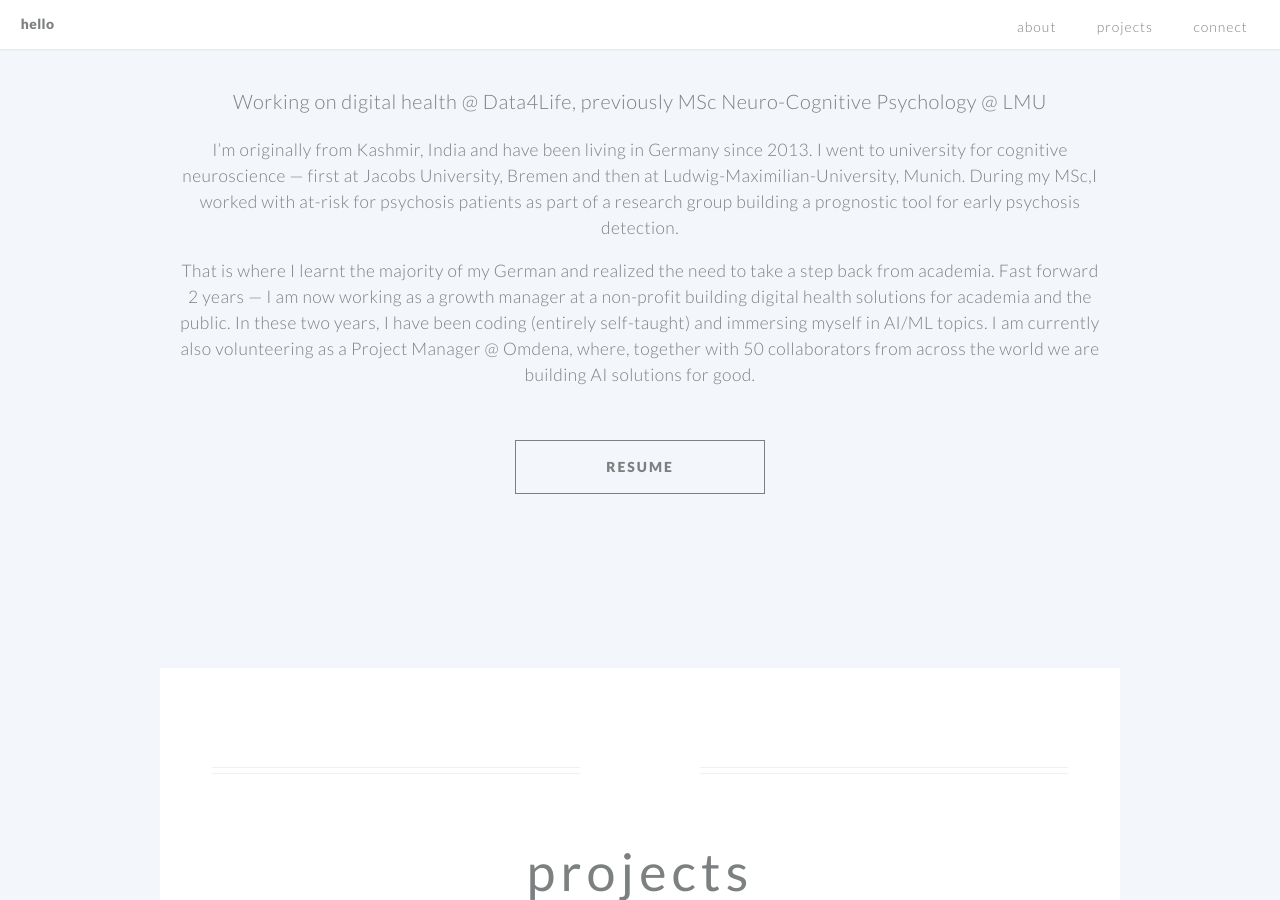
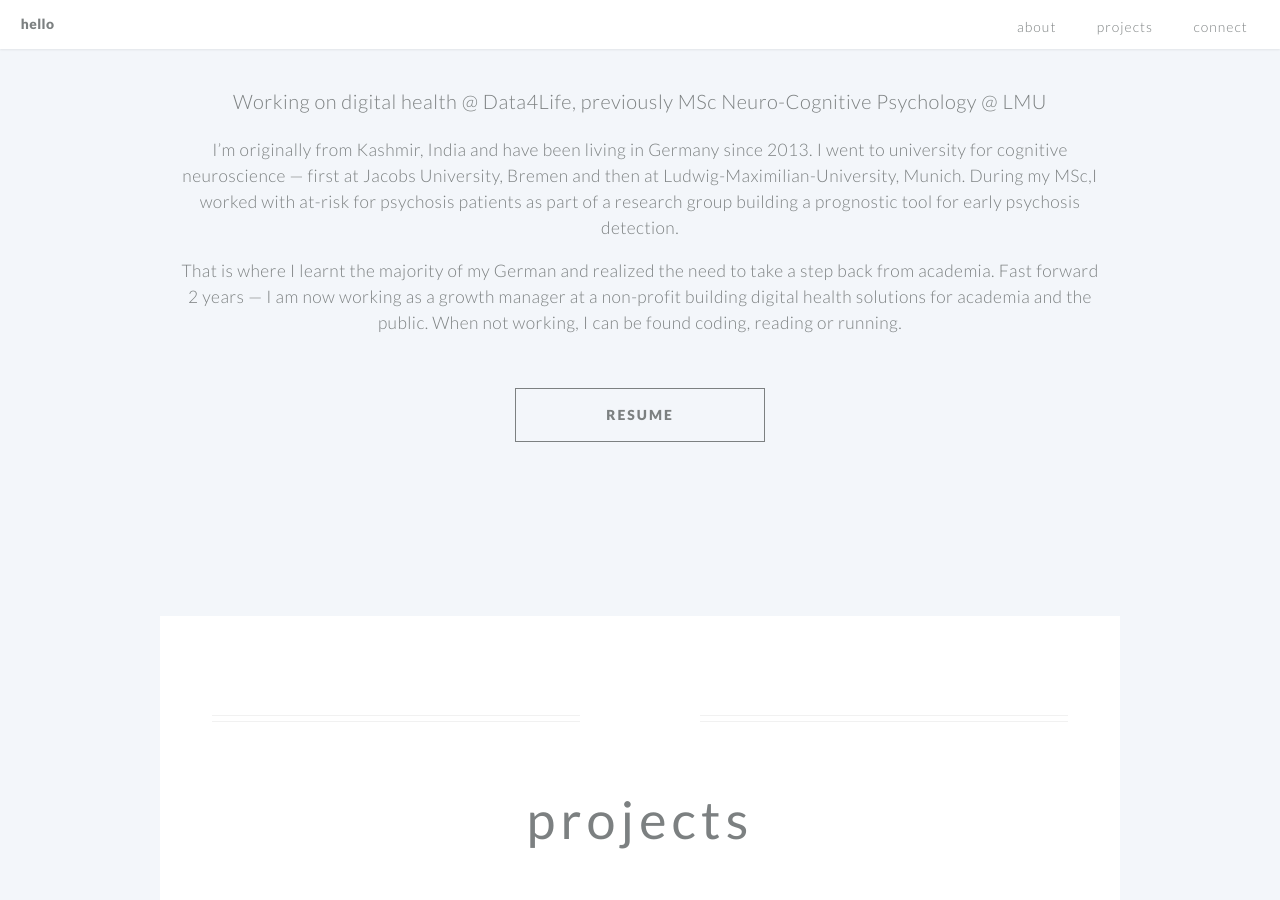
Before and after one commit to KhanyaI/KhanyaI.github.io, a Jekyll site: the page built from index.md, in a window 1280 px wide and 900 px high, scrolled down 782 px. Built offline with Jekyll 4.4.1, drawn with Linux system fonts in a browser that asks for light colours.

Commit message:
aboutchanged

```diff
--- a/index.md
+++ b/index.md
@@ -42,4 +42,4 @@ cta_button_label: contact # the label on the button
 ### Working on digital health @ Data4Life, previously MSc Neuro-Cognitive Psychology @ LMU
 
 #### I'm originally from Kashmir, India and have been living in Germany since 2013. I went to university for cognitive neuroscience — first at Jacobs University, Bremen and then at Ludwig-Maximilian-University, Munich. During my MSc,I worked with at-risk for psychosis patients as part of a research group building a prognostic tool for early psychosis detection.
-#### That is where I learnt the majority of my German and realized the need to take a step back from academia. Fast forward 2 years — I am now working as a growth manager at a non-profit building digital health solutions for academia and the public. In these two years, I have been coding (entirely self-taught) and immersing myself in AI/ML topics. I am currently also volunteering as a Project Manager @ Omdena, where, together with 50 collaborators from across the world we are building AI solutions for good.
+#### That is where I learnt the majority of my German and realized the need to take a step back from academia. Fast forward 2 years — I am now working as a growth manager at a non-profit building digital health solutions for academia and the public. When not working, I can be found coding, reading or running.
```
